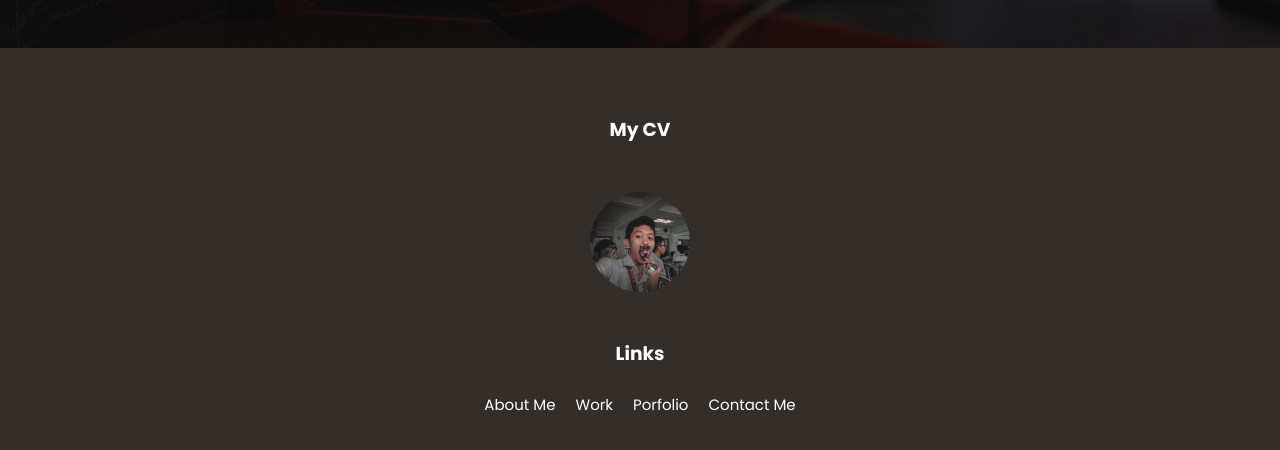
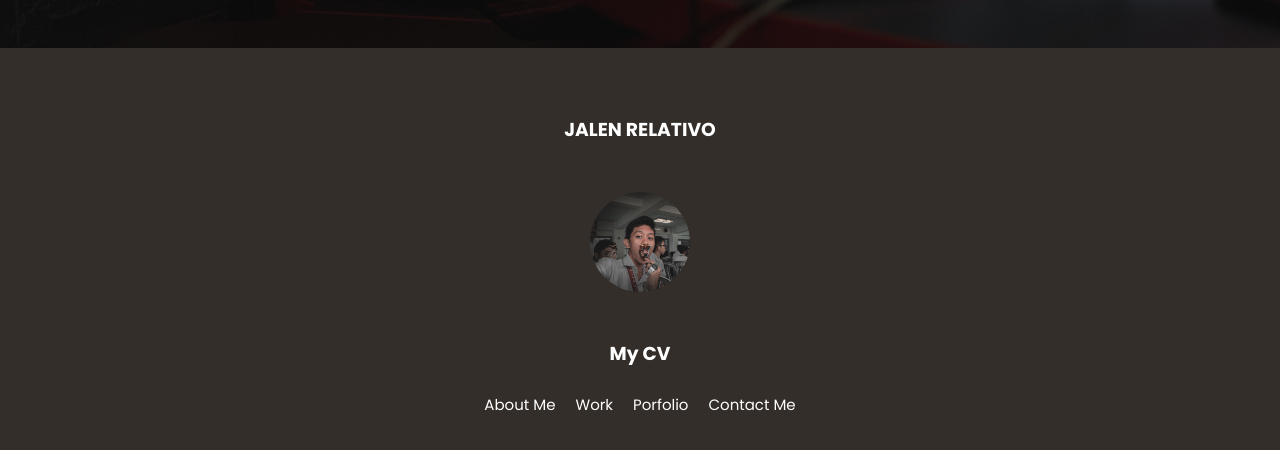
Before and after one commit to jjalen/my-portfolio, a plain HTML site: page index.html in a window 1280 px wide. Shown: the part 4584-5034 px from the top of the page. Drawn offline with Linux system fonts and the light colour scheme.

Commit message:
Update index.html

```diff
--- a/index.html
+++ b/index.html
@@ -146,12 +146,12 @@
 		<div class="container">
 			<div class="footer-content">
 				<div>
-					<a href="Cvs/MyCV.html"><h3>My CV</h3></a>
+					<h3>JALEN RELATIVO</h3>
 					<div><img src="images/pipol.jpg">
 					</div>
 				</div>
 				<div>
-					<h3>Links</h3>
+					<a href="Cvs/MyCV.html"><h3>My CV</h3></a>
 					<ul class="flex">
 						<li><a href="">About Me</a></li>
 						<li><a href="">Work</a></li>
```
